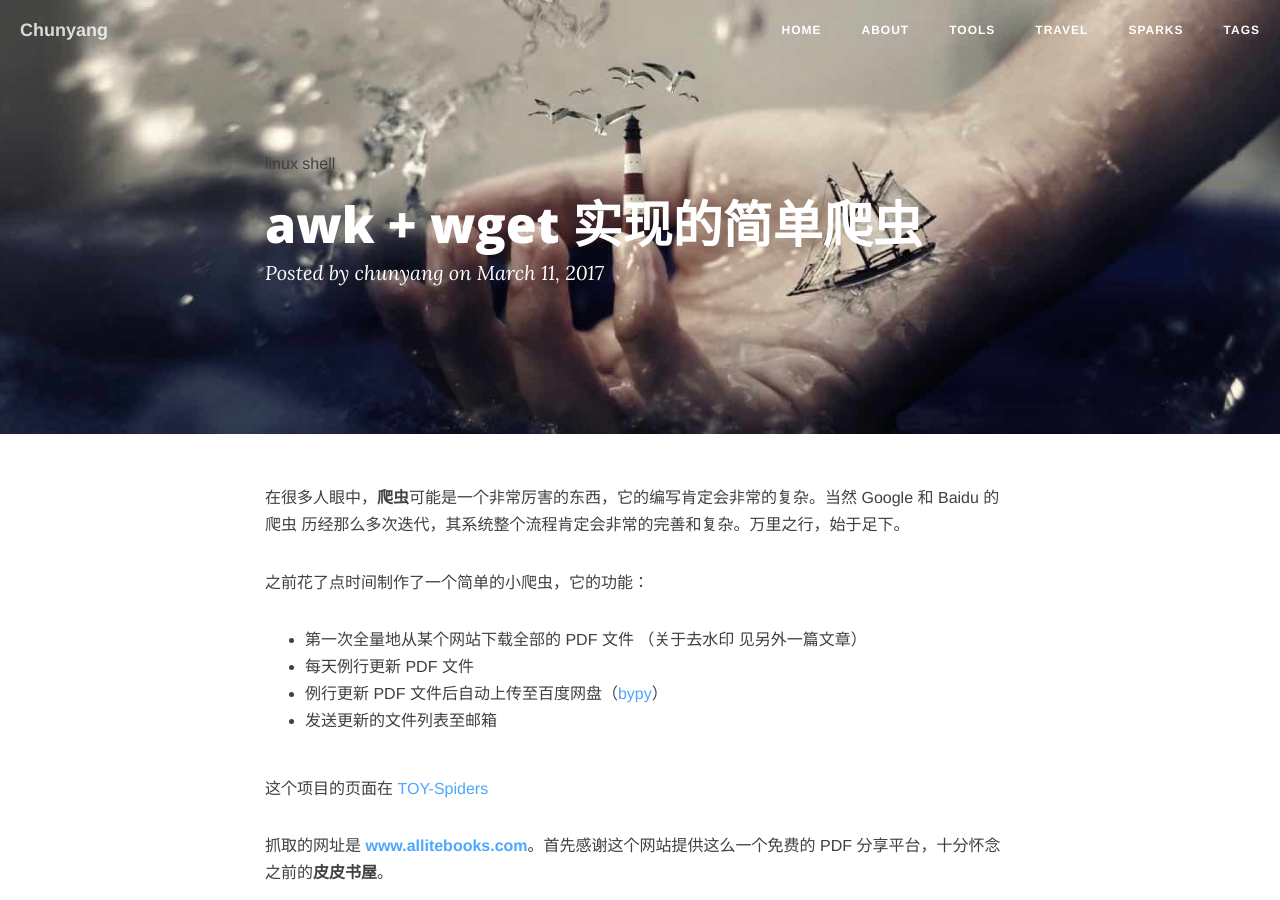
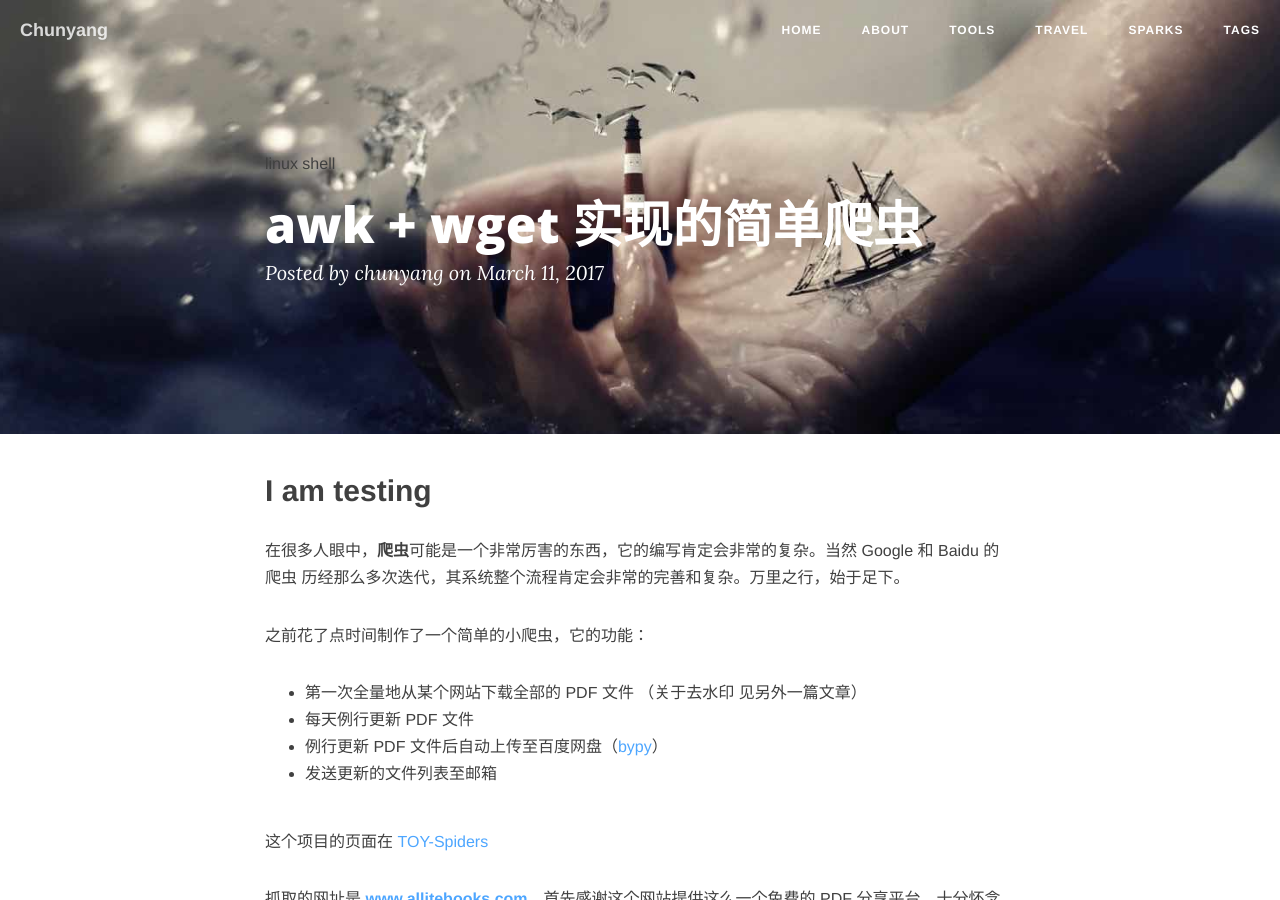
Before and after one commit to chunyang-wen/chunyang-wen.github.io, a Jekyll site: the page built from _posts/2017-03-11-tiny-spiders.md, in a window 1280 px wide and 900 px high. Built offline with Jekyll 4.4.1, drawn with Linux system fonts in a browser that asks for light colours; nearby versions of some CDN libraries; comment, search, counter and statistics services are not loaded.

Commit message:
change log content

```diff
--- a/_posts/2017-03-11-tiny-spiders.md
+++ b/_posts/2017-03-11-tiny-spiders.md
@@ -3,8 +3,11 @@ layout: post
 title: awk + wget 实现的简单爬虫
 categories: [tools, ]
 tags: [linux, shell, ]
+description: test test
 ---
 
+
+## I am testing
 在很多人眼中，**爬虫**可能是一个非常厉害的东西，它的编写肯定会非常的复杂。当然 Google 和 Baidu 的爬虫
 历经那么多次迭代，其系统整个流程肯定会非常的完善和复杂。万里之行，始于足下。
 
```
